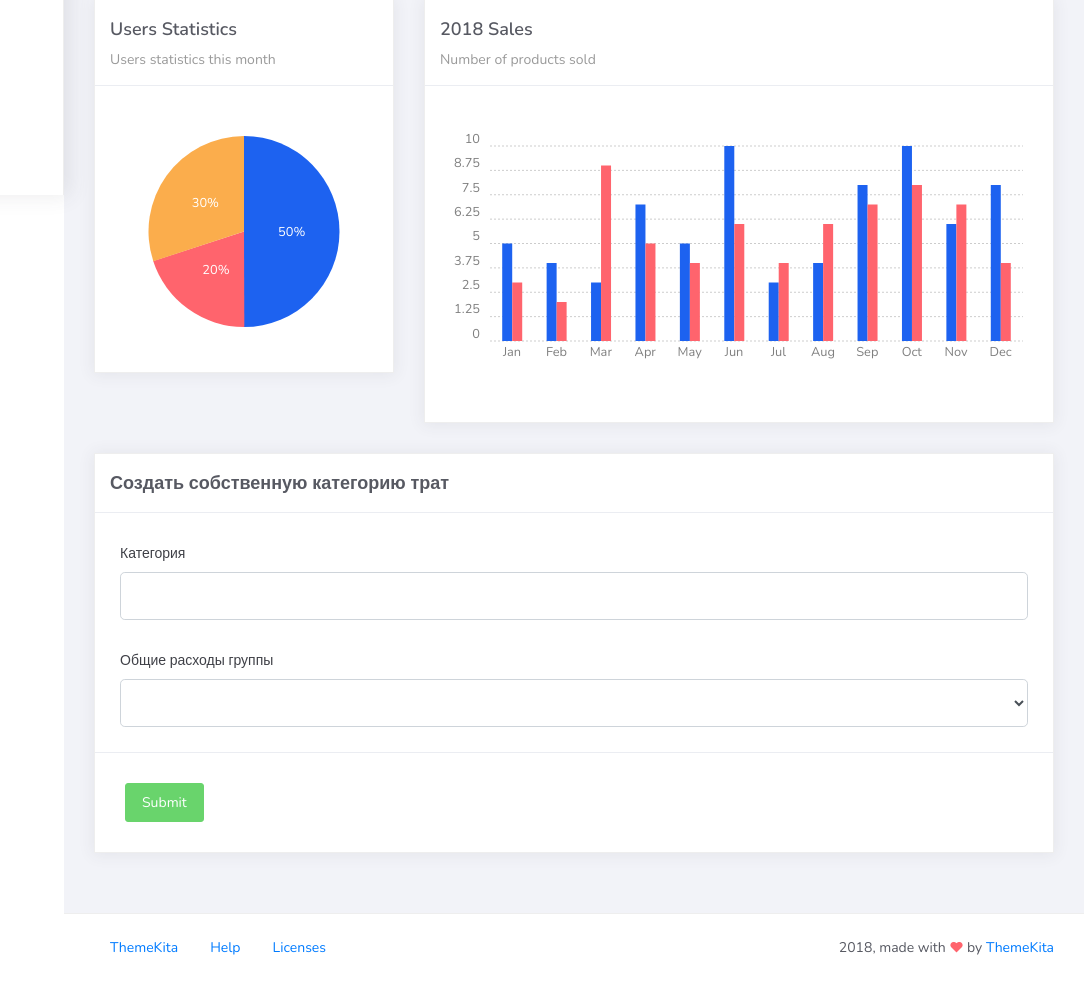
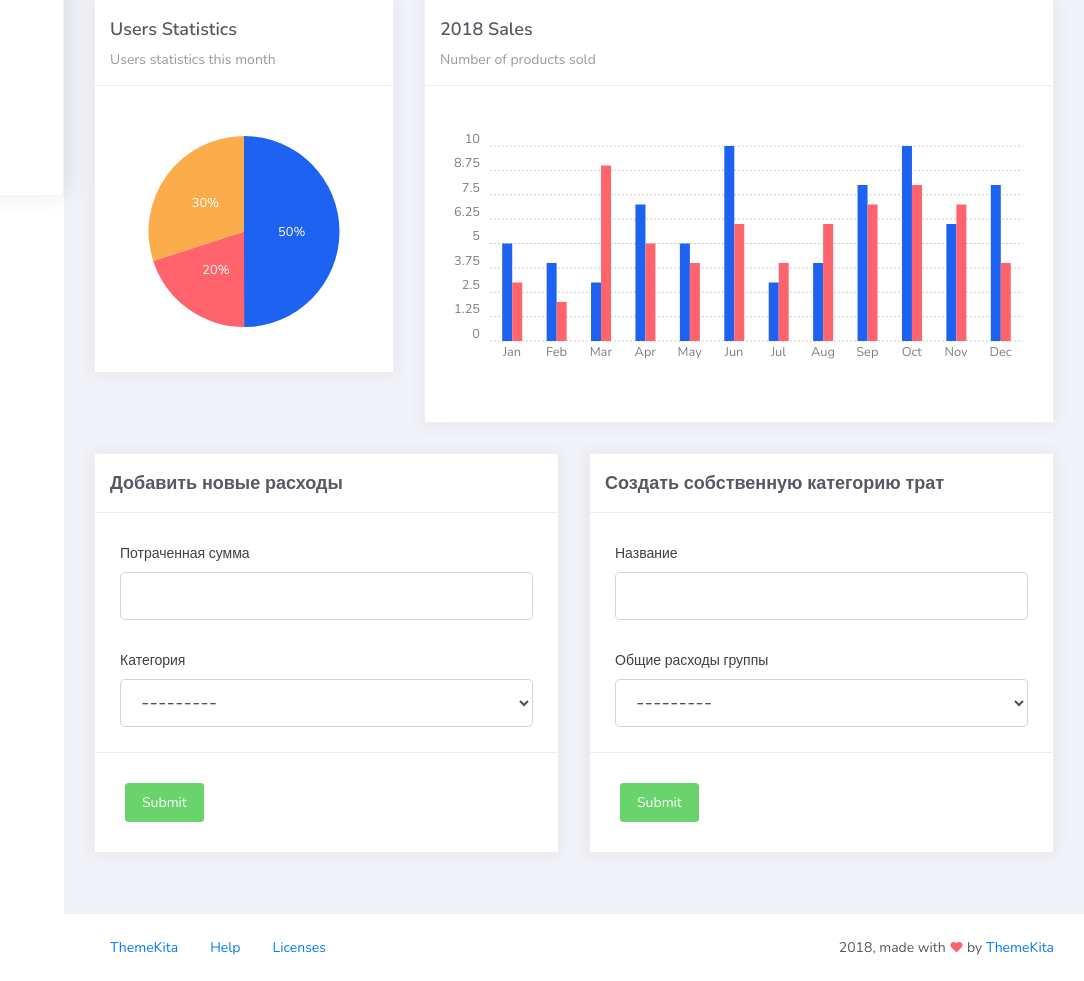
Before and after one commit to 1996p/budget_planner, a Django app: page /cost_accounting/ in a window 1280 px wide. Shown: the part 605-1586 px from the top of the page, without its empty margins (196-1280 px from the left). Run offline with Django 4.2, Linux system fonts and the light colour scheme; a user stored in the database is signed in; data comes from the database, SQL or seed files in the repository; both versions use the stored data as it was after the commit; lists and menus that the app fills with data are empty; some libraries are stand-ins or nearby versions.

Commit message:
Was added AddSpending form and integrated into template, edited AddCategory form

```diff
--- a/cost_accounting/forms.py
+++ b/cost_accounting/forms.py
@@ -2,6 +2,7 @@ from django.contrib.auth.forms import UserCreationForm, AuthenticationForm
 from django import forms
 from django.contrib.auth.models import User
 from .models import *
+from django.db.models import Q
 
 
 class UserRegister(UserCreationForm):
@@ -25,9 +26,27 @@ class UserAuthentication(AuthenticationForm):
 
 class AddCategory(forms.ModelForm):
     """Форма добавления новой категории трат"""
-    title = forms.CharField(widget=forms.TextInput(attrs={'class': 'form-control form-control-lg'}))
-    group = forms.ChoiceField(widget=forms.Select(attrs={'class': 'form-control form-control-lg', 'placeholder': 'Название'}))
+    def __init__(self, *args, **kwargs):
+        super(AddCategory, self).__init__(*args, **kwargs)
+        self.fields['title'].widget.attrs = {'class': 'form-control form-control-lg'}
+        self.fields['group'].widget.attrs = {'class': 'form-control form-control-lg', 'placeholder': 'Название'}
+        self.fields['group'].queryset = Group.objects.all()
 
     class Meta:
         model = Category
         exclude = ('author', )
+
+
+class AddSpending(forms.ModelForm):
+    """Форма добавления новых расходов"""
+    def __init__(self, user, *args, **kwargs):
+        super(AddSpending, self).__init__(*args, **kwargs)
+        self.fields['category'].queryset = Category.objects.filter(Q(creator__isnull=True) | Q(creator=user))
+        self.fields['category'].widget.attrs = {'class': 'form-control form-control-lg'}
+
+        self.fields['amount'].widget.attrs = {'class': 'form-control form-control-lg', 'type': 'number', 'min': 0}
+
+    class Meta:
+        model = Spending
+        fields = ('category', 'amount')
+        exclude = ('payer',)
--- a/cost_accounting/views.py
+++ b/cost_accounting/views.py
@@ -21,13 +21,17 @@ def empty(request):
 def index(request):
     spendings = Spending.objects.filter(payer=request.user)
     amount = spendings.aggregate(Sum('amount'))['amount__sum']
-    categories = Category.objects.filter()
-    form = AddCategory()
+    categories = Category.objects.all()
+
+    add_category_form = AddCategory()
+    add_spending_form = AddSpending(user=request.user)
+
     context = {
         'request': request,
         'spendings': spendings,
         'amount': amount,
-        'form': form
+        'add_category_form': add_category_form,
+        'add_spending_form': add_spending_form,
     }
 
     return render(request, 'spendings.html', context)
--- a/templates/spendings.html
+++ b/templates/spendings.html
@@ -252,7 +252,7 @@
 								</div>
 							</div>
 						</div>
-						<div class="row">
+						<div class="row ">
 							<div class="col-md-4">
 								<div class="card">
 									<div class="card-header">
@@ -279,19 +279,42 @@
 							</div>
 
 						</div>
-                            <form class="card">
+                        <div class="row">
+                            <div class="col-md-6">
+                                <form class="card " method="post" action="#">
+                                    {% csrf_token %}
+                                    <div class="card-header">
+                                        <div class="card-title">Добавить новые расходы</div>
+                                    </div>
+                                    <div class="card-body">
+                                        <div class="form-group">
+                                            <label for="{{ add_spending_form.title.id_for_label }}">Потраченная сумма</label>
+                                            {{ add_spending_form.amount}}
+                                        </div>
+                                        <div class="form-group">
+                                            <label for="{{ add_spending_form.group.id_for_label }}">Категория</label>
+                                            {{ add_spending_form.category }}
+                                        </div>
+                                    </div>
+                                    <div class="card-action">
+                                        <button class="btn btn-success">Submit</button>
+                                    </div>
+                                </form>
+                            </div>
+                            <div class="col-md-6">
+                                <form class="card" method="post" action="#">
+                                    {% csrf_token %}
                                     <div class="card-header">
                                         <div class="card-title">Создать собственную категорию трат</div>
                                     </div>
                                     <div class="card-body">
                                         <div class="form-group">
-
-                                        <label for="{{ form.title.id_for_label }}">Категория</label>
-                                        {{ form.title }}
+                                            <label for="{{ add_category_form.title.id_for_label }}">Название</label>
+                                            {{ add_category_form.title }}
                                         </div>
                                         <div class="form-group">
-                                        <label for="{{ form.group.id_for_label }}">Общие расходы группы</label>
-                                        {{ form.group }}
+                                            <label for="{{ add_category_form.group.id_for_label }}">Общие расходы группы</label>
+                                            {{ add_category_form.group }}
                                         </div>
                                     </div>
                                     <div class="card-action">
@@ -300,5 +323,7 @@
                                 </form>
                             </div>
                         </div>
+					</div>
+				</div>
 
 {% endblock %}
```
Also changed, not shown: db.sqlite3. Lines whose indentation alone changed are shown as unchanged.
